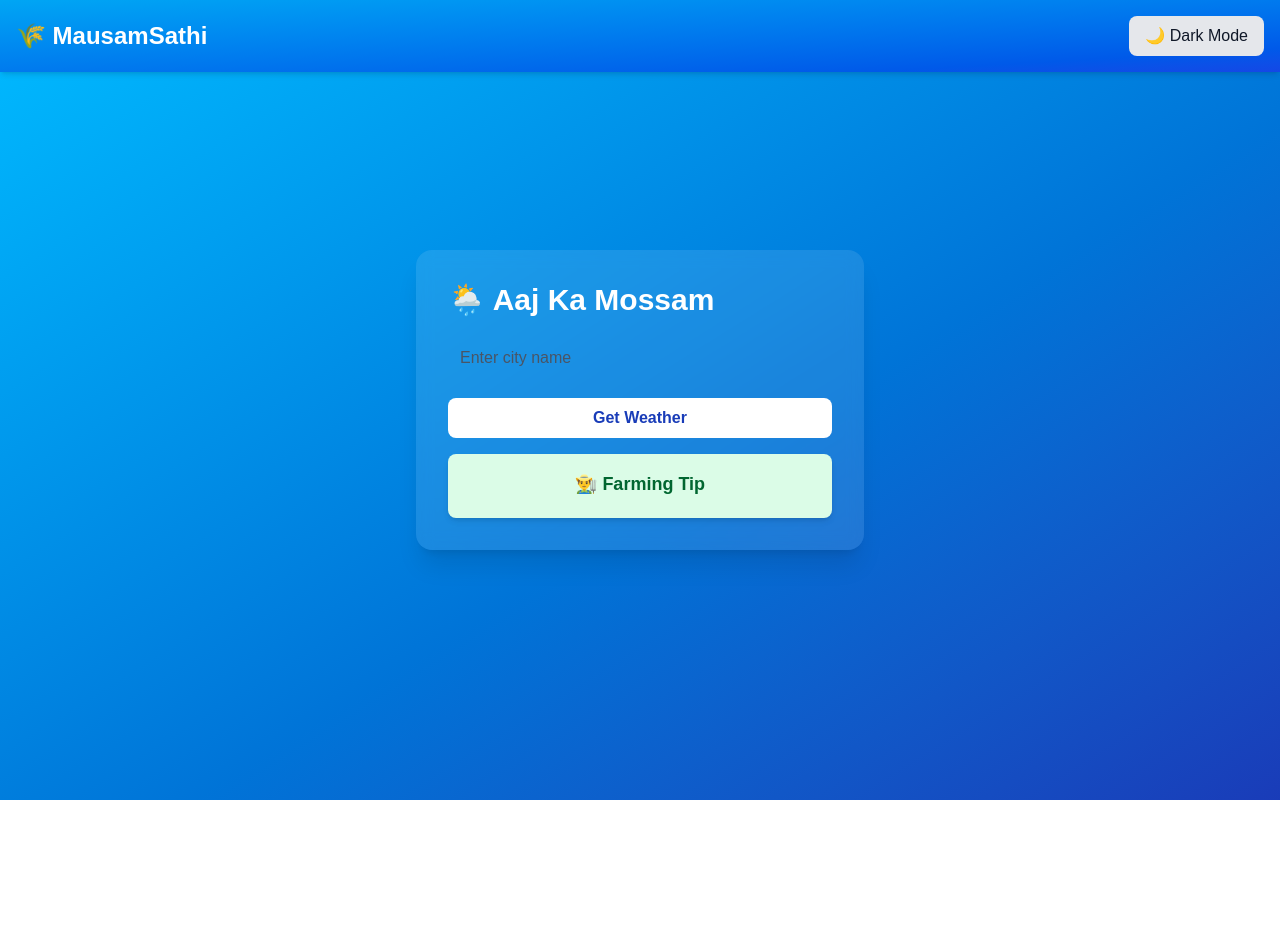
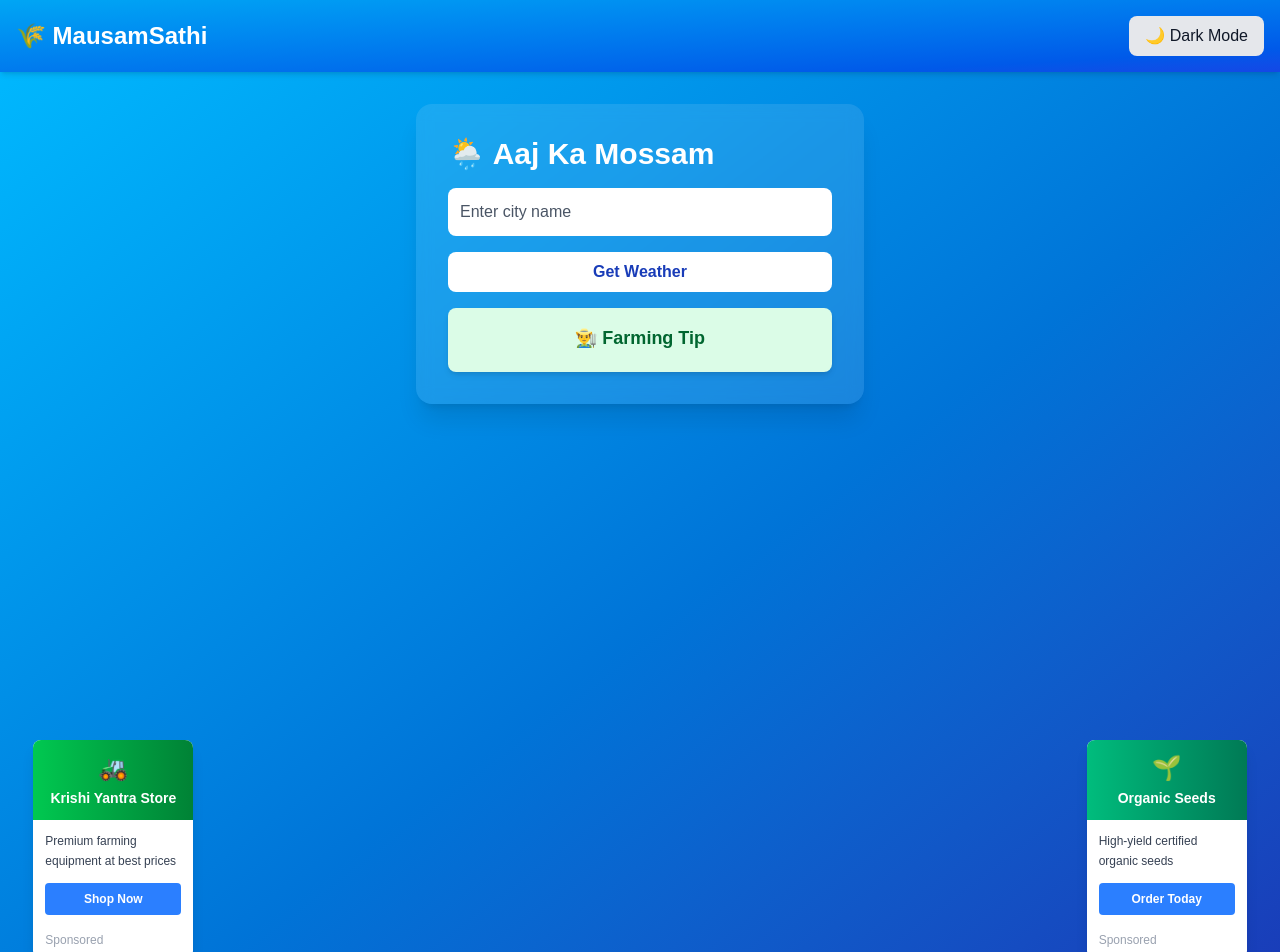
Before and after one commit to akashjha991/MausamSathi, a Next.js app in the folder weather-wizard-next/: page / in a window 1280 px wide. Shown: the top 952 px of the page. Before the commit the page ends 800 px from the top, so only its background shows below. Built offline with nearby package versions, Linux system fonts and the light colour scheme; no server answers.

Commit message:
Update adsense page.js

```diff
--- a/weather-wizard-next/src/app/page.js
+++ b/weather-wizard-next/src/app/page.js
@@ -1,5 +1,79 @@
 "use client";
 import { useEffect, useState } from "react";
+
+// AdSense Component
+function AdSenseAd({ adSlot, adFormat = "auto", fullWidthResponsive = true, adStyle = {} }) {
+  useEffect(() => {
+    try {
+      // Initialize AdSense ads
+      if (typeof window !== 'undefined' && window.adsbygoogle) {
+        window.adsbygoogle.push({});
+      }
+    } catch (error) {
+      console.error('AdSense error:', error);
+    }
+  }, []);
+
+  return (
+    <ins
+      className="adsbygoogle"
+      style={{
+        display: 'block',
+        width: '160px',
+        height: '600px',
+        ...adStyle
+      }}
+      data-ad-client="ca-pub-2351040456899601"
+      data-ad-slot={adSlot}
+      data-ad-format={adFormat}
+      data-full-width-responsive={fullWidthResponsive}
+    />
+  );
+}
+
+// Fallback Ad Component (in case AdSense doesn't load)
+function FallbackAd({ darkMode, position }) {
+  const ads = [
+    {
+      title: "Krishi Yantra Store",
+      description: "Premium farming equipment at best prices",
+      image: "🚜",
+      cta: "Shop Now",
+      color: "from-green-500 to-green-700"
+    },
+    {
+      title: "Organic Seeds",
+      description: "High-yield certified organic seeds",
+      image: "🌱",
+      cta: "Order Today",
+      color: "from-emerald-500 to-emerald-700"
+    }
+  ];
+
+  const ad = ads[position % ads.length];
+
+  return (
+    <div className={`w-[160px] min-h-[200px] rounded-lg shadow-lg overflow-hidden ${darkMode ? "bg-gray-800" : "bg-white"} mb-4`}>
+      <div className={`bg-gradient-to-r ${ad.color} p-3 text-white text-center`}>
+        <div className="text-2xl mb-1">{ad.image}</div>
+        <h3 className="text-sm font-bold">{ad.title}</h3>
+      </div>
+      <div className={`p-3 ${darkMode ? "text-gray-300" : "text-gray-700"}`}>
+        <p className="text-xs mb-3 leading-relaxed">{ad.description}</p>
+        <button className={`w-full py-2 px-3 rounded text-xs font-semibold transition-colors ${
+          darkMode
+            ? "bg-blue-600 text-white hover:bg-blue-700"
+            : "bg-blue-500 text-white hover:bg-blue-600"
+        }`}>
+          {ad.cta}
+        </button>
+      </div>
+      <div className={`px-3 pb-2 ${darkMode ? "text-gray-500" : "text-gray-400"}`}>
+        <span className="text-xs">Sponsored</span>
+      </div>
+    </div>
+  );
+}
 
 export default function Home() {
   const [city, setCity] = useState("");
@@ -8,6 +82,36 @@ export default function Home() {
   const [darkMode, setDarkMode] = useState(false);
 
   const apiKey = "163f3d7e07ceb73bf55e63b2c8bd78a8";
+
+  // Load AdSense script with verification
+  useEffect(() => {
+    // AdSense verification and main script
+    const script = document.createElement('script');
+    script.src = 'https://pagead2.googlesyndication.com/pagead/js/adsbygoogle.js?client=ca-pub-2351040456899601';
+    script.async = true;
+    script.crossOrigin = 'anonymous';
+    document.head.appendChild(script);
+
+    // Initialize AdSense
+    script.onload = () => {
+      try {
+        (window.adsbygoogle = window.adsbygoogle || []).push({
+          google_ad_client: "ca-pub-2351040456899601",
+          enable_page_level_ads: true
+        });
+      } catch (error) {
+        console.error('AdSense initialization error:', error);
+      }
+    };
+
+    return () => {
+      // Cleanup script on component unmount
+      if (document.head.contains(script)) {
+        document.head.removeChild(script);
+      }
+    };
+  }, []);
+
   useEffect(() => {
     if (navigator.geolocation) {
       navigator.geolocation.getCurrentPosition(async (position) => {
@@ -54,7 +158,6 @@ export default function Home() {
     const humidity = weather.main.humidity;
     const condition = weather.weather[0].main.toLowerCase();
 
-  // Basic tips based on simple conditions
     if (condition.includes("rain")) {
       return "🌧️ Rain expected – Delay pesticide spraying and ensure drainage in fields.";
     } else if (temp >= 35) {
@@ -68,48 +171,50 @@ export default function Home() {
     }
   };
 
-
   return (
-
-    <div className={`${darkMode ? "bg-gray-900 text-white" : "bg-gradient-to-br from-sky-400 to-blue-800 text-white"} min-h-screen flex flex-col items-center justify-center px-4 relative overflow-hidden`}>
+    <div
+      className={`${darkMode ? "bg-gray-900 text-white" : "bg-gradient-to-br from-sky-400 to-blue-800 text-white"} min-h-screen grid grid-cols-12 px-4 pt-20 gap-4 relative overflow-hidden`}
+    >
       {isRaining && (
         <div className="absolute inset-0 pointer-events-none z-0">
           <div className="rain"></div>
         </div>
       )}
 
+      {/* Left Ad Space */}
+      <aside className="hidden lg:block col-span-2">
+        <div className="w-full h-full flex flex-col items-center pt-10 space-y-4">
+          <AdSenseAd
+            adSlot="5770442596"
+            adStyle={{ marginBottom: '20px' }}
+          />
+          <FallbackAd darkMode={darkMode} position={0} />
+        </div>
+      </aside>
 
+      {/* Main Content */}
+      <div className="col-span-12 lg:col-span-8 flex flex-col items-center z-10">
 
         <header
           className={`fixed top-0 z-50 w-full shadow-md p-4 flex justify-between items-center transition-colors duration-300 ${
             darkMode
-      ? 'bg-gray-900 text-white'
-      : 'bg-gradient-to-br from-sky-500 to-blue-700 text-white backdrop-blur-md bg-opacity-90'
+              ? "bg-gray-900 text-white"
+              : "bg-gradient-to-br from-sky-500 to-blue-700 text-white backdrop-blur-md bg-opacity-90"
           }`}
         >
-
           <h1 className="text-2xl font-bold">🌾 MausamSathi</h1>
 
           <button
             onClick={() => setDarkMode(!darkMode)}
-    className={`px-4 py-2 rounded-lg transition ${
-      darkMode ? 'bg-gray-700 text-white' : 'bg-gray-200 text-gray-900'
-    }`}
+            className={`px-4 py-2 rounded-lg transition ${darkMode ? "bg-gray-700 text-white hover:bg-gray-600" : "bg-gray-200 text-gray-900 hover:bg-gray-100"}`}
           >
             {darkMode ? '☀️ Light Mode' : '🌙 Dark Mode'}
           </button>
         </header>
 
-
-
-
-
-
-
-      <div className="z-10 bg-white/10 backdrop-blur-sm p-8 rounded-2xl shadow-xl max-w-md w-full text-center">
+        <div className={`${darkMode ? "bg-gray-800/90" : "bg-white/10"} backdrop-blur-sm p-8 rounded-2xl shadow-xl max-w-md w-full text-center mt-6`}>
           <div className="flex justify-between mb-4">
-          <h1 className="text-3xl font-bold">🌦️ Aaj Ka Mossam 	</h1>
-
+            <h1 className="text-3xl font-bold">🌦️ Aaj Ka Mossam</h1>
           </div>
 
           <input
@@ -117,12 +222,12 @@ export default function Home() {
             placeholder="Enter city name"
             value={city}
             onChange={(e) => setCity(e.target.value)}
-          className="w-full p-3 rounded-lg mb-4 text-black placeholder-gray-600 focus:outline-none"
+            className={`w-full p-3 rounded-lg mb-4 focus:outline-none ${darkMode ? "bg-gray-700 text-white placeholder-gray-400" : "bg-white text-black placeholder-gray-600"}`}
           />
 
           <button
             onClick={getWeather}
-          className="w-full py-2 bg-white text-blue-800 font-semibold rounded-lg hover:bg-blue-100 transition"
+            className={`w-full py-2 font-semibold rounded-lg transition ${darkMode ? "bg-blue-600 text-white hover:bg-blue-700" : "bg-white text-blue-800 hover:bg-blue-100"}`}
           >
             Get Weather
           </button>
@@ -131,7 +236,9 @@ export default function Home() {
 
           {weather && (
             <div className="mt-6 text-left">
-            <h2 className="text-xl font-semibold">{weather.name}, {weather.sys.country}</h2>
+              <h2 className="text-xl font-semibold">
+                {weather.name}, {weather.sys.country}
+              </h2>
               <p className="flex items-center gap-2">
                 <img
                   src={`https://openweathermap.org/img/wn/${weather.weather[0].icon}@2x.png`}
@@ -140,20 +247,41 @@ export default function Home() {
                 />
                 {weather.weather[0].description}
               </p>
-            <p><strong>🌡️ Temp:</strong> {weather.main.temp}°C</p>
-            <p><strong>💧 Humidity:</strong> {weather.main.humidity}%</p>
-            <p><strong>🌬️ Wind:</strong> {weather.wind.speed} m/s</p>
+              <p>
+                <strong>🌡️ Temp:</strong> {weather.main.temp}°C
+              </p>
+              <p>
+                <strong>💧 Humidity:</strong> {weather.main.humidity}%
+              </p>
+              <p>
+                <strong>🌬️ Wind:</strong> {weather.wind.speed} m/s
+              </p>
             </div>
           )}
-<div className={`mt-4 p-4 rounded-lg shadow-md ${
-  darkMode ? "bg-green-900 text-green-200" : "bg-green-100 text-green-800"
-}`}>
+
+          <div
+            className={`mt-4 p-4 rounded-lg shadow-md ${
+              darkMode
+                ? "bg-green-900 text-green-200"
+                : "bg-green-100 text-green-800"
+            }`}
+          >
             <h3 className="font-bold text-lg mb-1">👨‍🌾 Farming Tip</h3>
             <p>{getFarmingTip()}</p>
           </div>
+        </div>
+      </div>
 
-
+      {/* Right Ad Space */}
+      <aside className="hidden lg:block col-span-2">
+        <div className="w-full h-full flex flex-col items-center pt-10 space-y-4">
+          <AdSenseAd
+            adSlot="3017136807"
+            adStyle={{ marginBottom: '20px' }}
+          />
+          <FallbackAd darkMode={darkMode} position={1} />
         </div>
+      </aside>
     </div>
   );
 }
```
Lines whose indentation alone changed are shown as unchanged.
